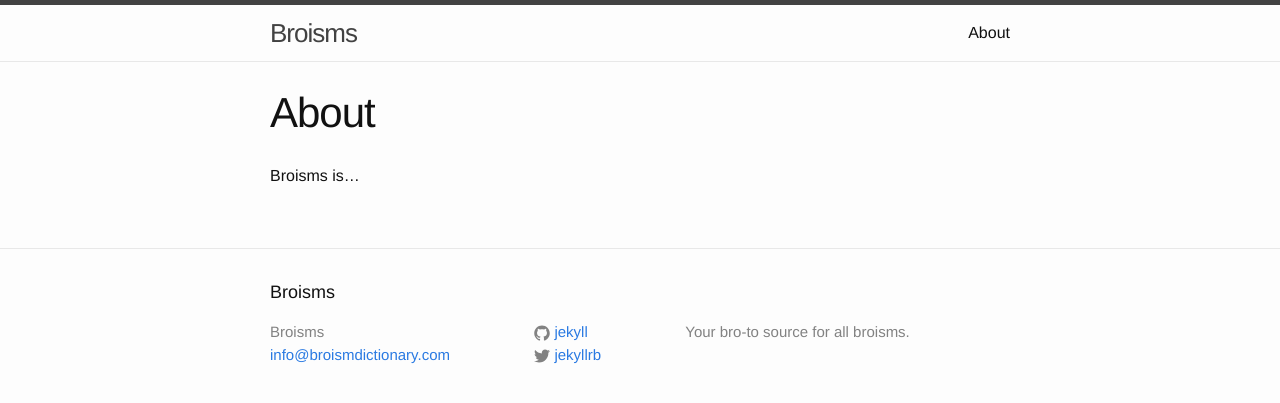
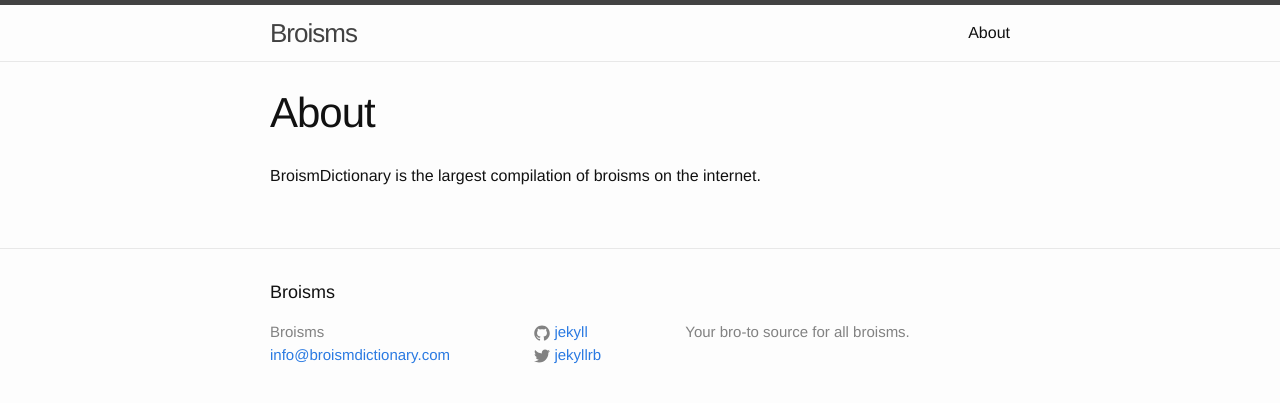
Before and after one commit to lukebonucci/broismdictionary.github.io, a Jekyll site: the page built from about.md, in a window 1280 px wide. Shown: the top 403 px of the page. Built offline with Jekyll 4.4.1, drawn with Linux system fonts in a browser that asks for light colours.

Commit message:
Updated about.md

```diff
--- a/about.md
+++ b/about.md
@@ -6,4 +6,5 @@ published: true
 ---
 
 
-Broisms is...
+
+BroismDictionary is the largest compilation of broisms on the internet.
```
